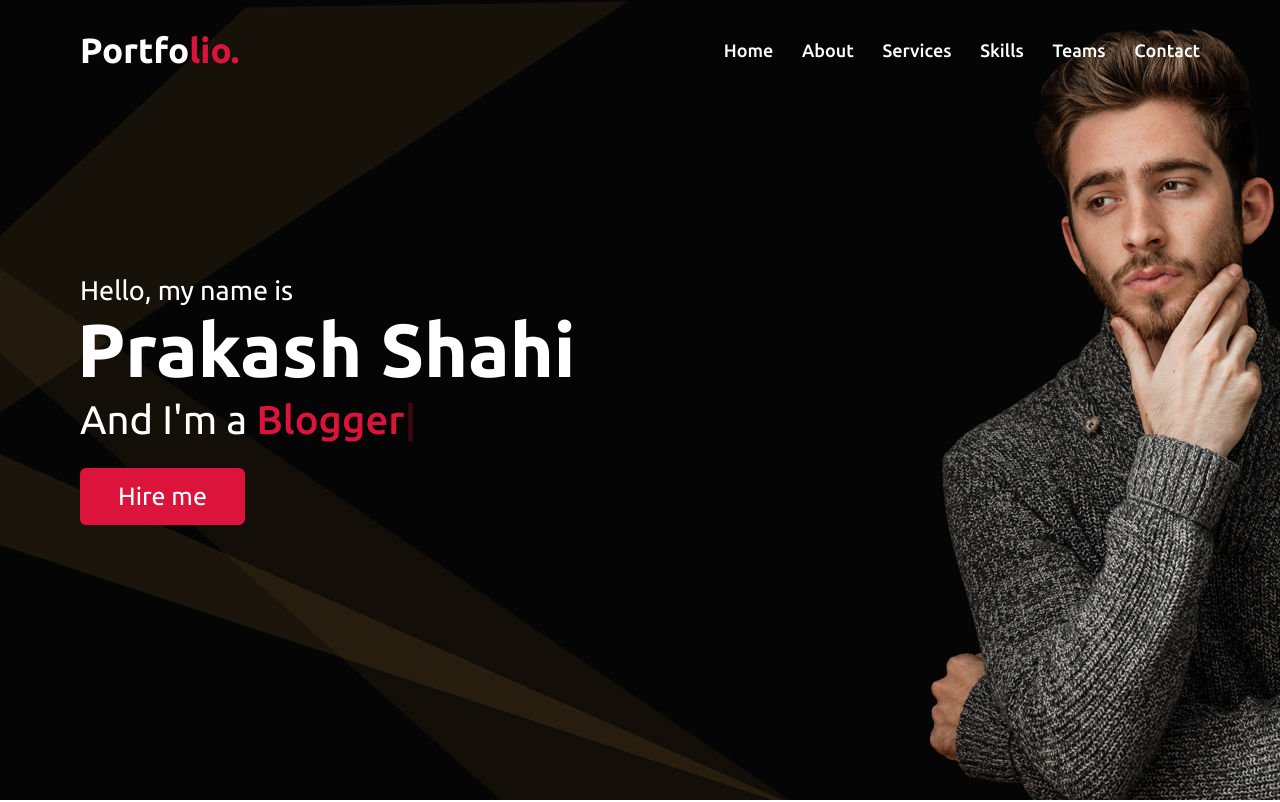
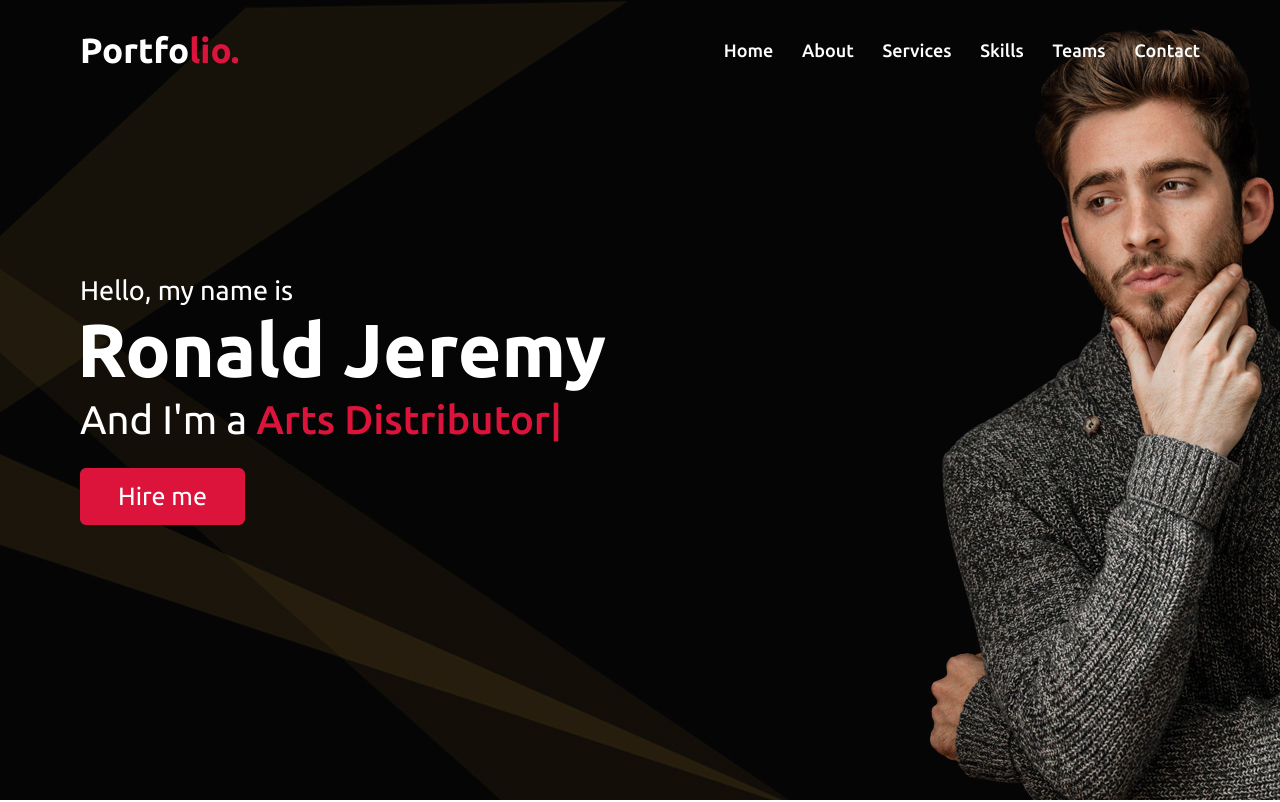
Before and after one commit to NaldJeremy/My-Portofolio, a plain HTML site: page index.html in a window 1280 px wide. Shown: the top 802 px of the page. Drawn offline with nearby package versions, Linux system fonts and the light colour scheme.

Commit message:
editing home page

```diff
--- a/index.html
+++ b/index.html
@@ -4,7 +4,7 @@
 <head>
     <meta charset="UTF-8">
     <meta name="viewport" content="width=device-width, initial-scale=1.0">
-    <title>Personal Portfolio Website</title>
+    <title>e-Portofolio</title>
     <link rel="stylesheet" href="style.css">
     <link rel="stylesheet" href="https://cdnjs.cloudflare.com/ajax/libs/font-awesome/5.15.3/css/all.min.css"/>
     <script src="https://code.jquery.com/jquery-3.5.1.min.js"></script>
@@ -40,7 +40,7 @@
         <div class="max-width">
             <div class="home-content">
                 <div class="text-1">Hello, my name is</div>
-                <div class="text-2">Prakash Shahi</div>
+                <div class="text-2">Ronald Jeremy </div>
                 <div class="text-3">And I'm a <span class="typing"></span></div>
                 <a href="#">Hire me</a>
             </div>
--- a/script.js
+++ b/script.js
@@ -35,14 +35,14 @@ $(document).ready(function(){
 
     // typing text animation script
     var typed = new Typed(".typing", {
-        strings: ["YouTuber", "Developer", "Blogger", "Designer", "Freelancer"],
+        strings: ["Web Developer", "Arts Distributor", "Photographer", "Designer", "Freelancer"],
         typeSpeed: 100,
         backSpeed: 60,
         loop: true
     });
 
     var typed = new Typed(".typing-2", {
-        strings: ["YouTuber", "Developer", "Blogger", "Designer", "Freelancer"],
+        strings: ["Web Developer", "Arts Distributor", "Photographer", "Designer", "Freelancer"],
         typeSpeed: 100,
         backSpeed: 60,
         loop: true
```
